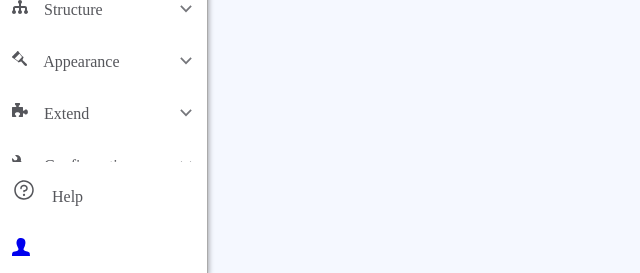
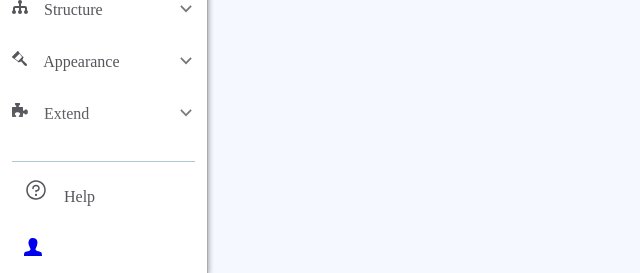
Before and after one commit to Lullabot/navigation, a web app: file index.html in a window 1280 px wide. Shown: the part 527-800 px from the top of the page, without its empty margins (0-640 px from the left). Run offline with its HTML, style and script files only (its server is not run), Linux system fonts and the light colour scheme.

Commit message:
#9 shadow for sticky; min-height for toolbar

```diff
--- a/css/base/base.css
+++ b/css/base/base.css
@@ -46,6 +46,12 @@ body {
   overflow-y: scroll;
 }
 
+@media only screen and (max-height: 18.75rem) {
+  .navigation__sidebar {
+    min-height: 20rem;
+  }
+}
+
 /* Content Area */
 
 .navigation__content {
--- a/css/base/base.pcss.css
+++ b/css/base/base.pcss.css
@@ -37,6 +37,10 @@
     inline-size: 260px;
     overflow-y: scroll;
   }
+
+  @media only screen and (max-height: 300px)  {
+    min-height: 20rem;
+  }
 }
 
 /* Content Area */
--- a/css/base/colors.css
+++ b/css/base/colors.css
@@ -13,5 +13,6 @@
   --color-gray-800: #55565b;
   --color-gray-900: #393a3f;
   --color-gray-950: #232429;
+  --drupal--light-blue: #afc9d4;
   --drupal--brand-blue: #009cde;
 }
--- a/css/base/colors.pcss.css
+++ b/css/base/colors.pcss.css
@@ -7,6 +7,6 @@
   --color-gray-800: #55565B;
   --color-gray-900: #393A3F;
   --color-gray-950: #232429;
+  --drupal--light-blue: #AFC9D4;
   --drupal--brand-blue: #009CDE;
-
 }
--- a/css/components/menu.css
+++ b/css/components/menu.css
@@ -190,6 +190,7 @@
 }
 
 .navigation__sidebar--sticky-menu {
+  box-shadow: 0px -20px 20px 10px white;
   background-color: white;
   margin-top: auto;
   position: sticky;
@@ -203,3 +204,9 @@
   padding-left: 0.75rem;
   padding-right: 0.75rem;
 }
+
+.navigation__sidebar--sticky-menu ul {
+  border-top: 1px solid var(--drupal--light-blue);
+  margin-left: 0.75rem;
+  margin-right: 0.75rem;
+}
--- a/css/components/menu.pcss.css
+++ b/css/components/menu.pcss.css
@@ -180,6 +180,7 @@
 }
 
 .navigation__sidebar--sticky-menu {
+  box-shadow: 0px -20px 20px 10px white;
   background-color: white;
   margin-top: auto;
   position: sticky;
@@ -189,4 +190,9 @@
     padding-block: 16px;
     padding-inline: 12px;
   }
+
+  & ul {
+    border-top: 1px solid var(--drupal--light-blue);
+    margin-inline: 12px;
+  }
 }
```
